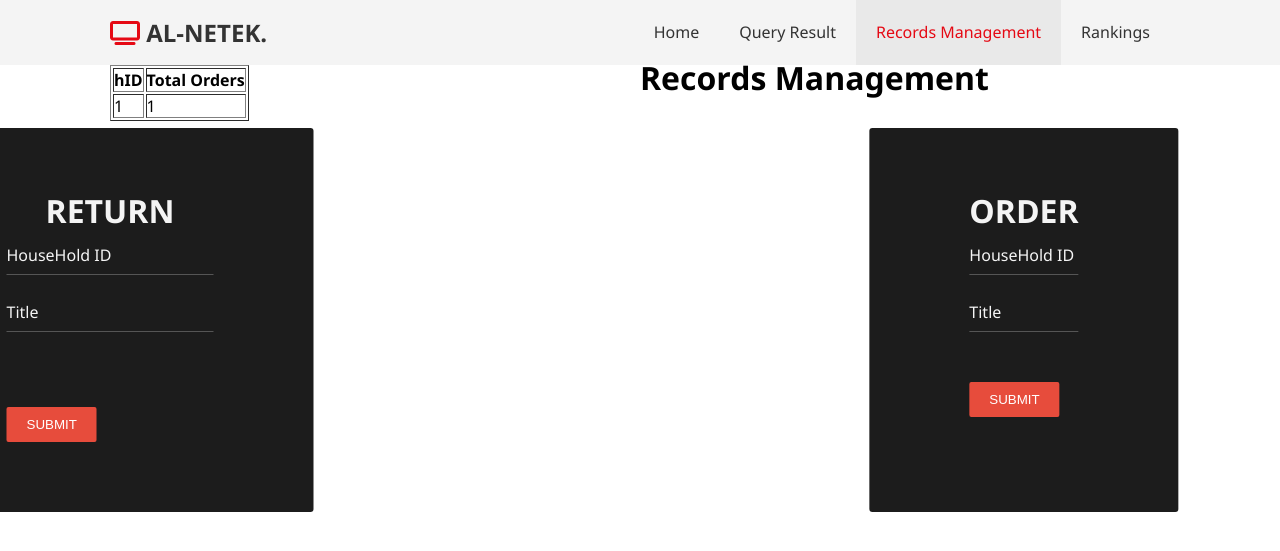
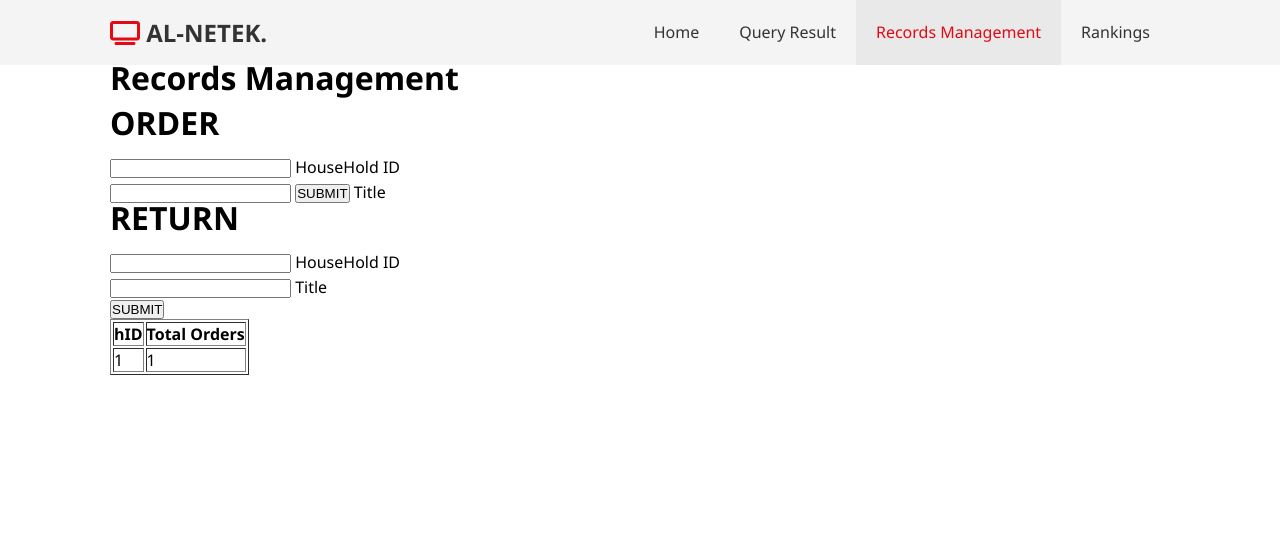
Before and after one commit to its-Raz/Media-Company-Website, a Django app: template templates/Records.html in a window 1280 px wide. Shown: the top 551 px of the page. Run offline with Django 4.2, Linux system fonts and the light colour scheme; the template is opened without the code that fills it: most values are stand-ins (such as "Sample title", 1, 10 or a date in 2020); some libraries are stand-ins or nearby versions.

Commit message:
query check

```diff
--- a/static/style.css
+++ b/static/style.css
@@ -141,91 +141,91 @@ height: 600px;
     display: block;
     text-align: center;}
 
-#box
-{
-  position:absolute;
-    left:80%;
+/*#box*/
+/*{*/
+/*  position:absolute;*/
+/*    left:80%;*/
 
-	top:40%;
-	transform: translate(-50%,-50%);
-    background-color: rgba(0, 0, 0, 0.89);
-	border-radius:3px;
-	padding:70px 100px;
-}
+/*	top:40%;*/
+/*	transform: translate(-50%,-50%);*/
+/*    background-color: rgba(0, 0, 0, 0.89);*/
+/*	border-radius:3px;*/
+/*	padding:70px 100px;*/
+/*}*/
 
-#box2
-{
-  position:absolute;
-	top:40%;
-	transform: translate(-50%,-50%);
-    background-color: rgba(0, 0, 0, 0.89);
-	border-radius:3px;
-	padding:70px 100px;
-}
-#box-title
-{
-    color: #f4f4f4;
-    text-align: center;
-}
+/*#box2*/
+/*{*/
+/*  position:absolute;*/
+/*	top:40%;*/
+/*	transform: translate(-50%,-50%);*/
+/*    background-color: rgba(0, 0, 0, 0.89);*/
+/*	border-radius:3px;*/
+/*	padding:70px 100px;*/
+/*}*/
+/*#box-title*/
+/*{*/
+/*    color: #f4f4f4;*/
+/*    text-align: center;*/
+/*}*/
 
-#input-box
-{
-  position:relative;
-	margin-bottom:25px;
-}
+/*#input-box*/
+/*{*/
+/*  position:relative;*/
+/*	margin-bottom:25px;*/
+/*}*/
 
-#input-box label{
-  position:absolute;
-	top:0px;
-	left:0px;
-	font-size:16px;
-	color:#f4f4f4;
-    pointer-event:none;
-	transition: all 0.5s ease-in-out;
-    z-index: -1;
-}
+/*#input-box label{*/
+/*  position:absolute;*/
+/*	top:0px;*/
+/*	left:0px;*/
+/*	font-size:16px;*/
+/*	color:#f4f4f4;*/
+/*    pointer-event:none;*/
+/*	transition: all 0.5s ease-in-out;*/
+/*    z-index: -1;*/
+/*}*/
 
-#input-box input
-{
-   border:0;
-  border-bottom:1px solid #555;
-  background:transparent;
-  width:100%;
-  padding:8px 0 5px 0;
-  font-size:16px;
-  color:#fff;
-}
-#submitbtn
-{
-  color:#fff;
-	background-color:#e74c3c;
-	outline: none;
-    border: 0;
-    color: #fff;
-	padding:10px 20px;
-	text-transform:uppercase;
-	margin-top:50px;
-	border-radius:2px;
-	cursor:pointer;
-	position:relative;
-}
-#input-box input:focus ~ label,
-#input-box input:valid ~ label{
-	left:-35px;
-  color: #E50914;
+/*#input-box input*/
+/*{*/
+/*   border:0;*/
+/*  border-bottom:1px solid #555;*/
+/*  background:transparent;*/
+/*  width:100%;*/
+/*  padding:8px 0 5px 0;*/
+/*  font-size:16px;*/
+/*  color:#fff;*/
+/*}*/
+/*#submitbtn*/
+/*{*/
+/*  color:#fff;*/
+/*	background-color:#e74c3c;*/
+/*	outline: none;*/
+/*    border: 0;*/
+/*    color: #fff;*/
+/*	padding:10px 20px;*/
+/*	text-transform:uppercase;*/
+/*	margin-top:50px;*/
+/*	border-radius:2px;*/
+/*	cursor:pointer;*/
+/*	position:relative;*/
+/*}*/
+/*#input-box input:focus ~ label,*/
+/*#input-box input:valid ~ label{*/
+/*	left:-35px;*/
+/*  color: #E50914;*/
 
 
 
-}
-#input-box input:focus ~ #hidlabel,
-#input-box input:valid ~ label{
-	left:-100px;
-  color: #E50914;
+/*}*/
+/*#input-box input:focus ~ #hidlabel,*/
+/*#input-box input:valid ~ label{*/
+/*	left:-100px;*/
+/*  color: #E50914;*/
 
-}
+/*}*/
 
-#title
-{
-    position: absolute;
-    left:50%;
-}
+/*#title*/
+/*{*/
+/*    position: absolute;*/
+/*    left:50%;*/
+/*}*/
```
